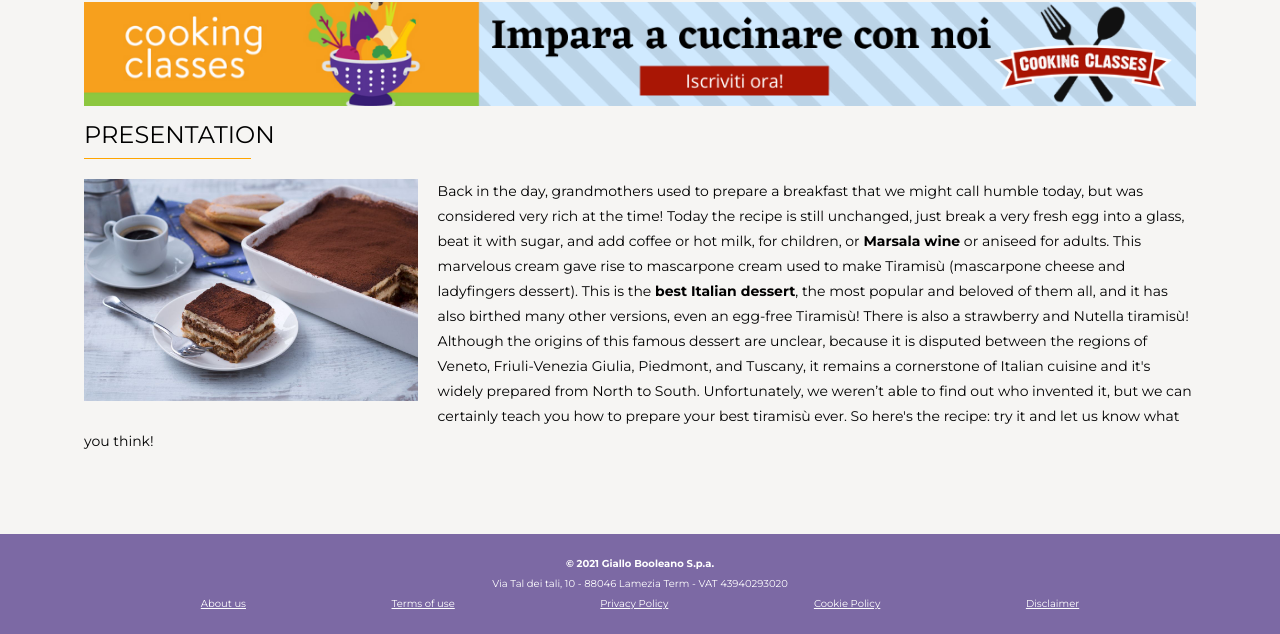
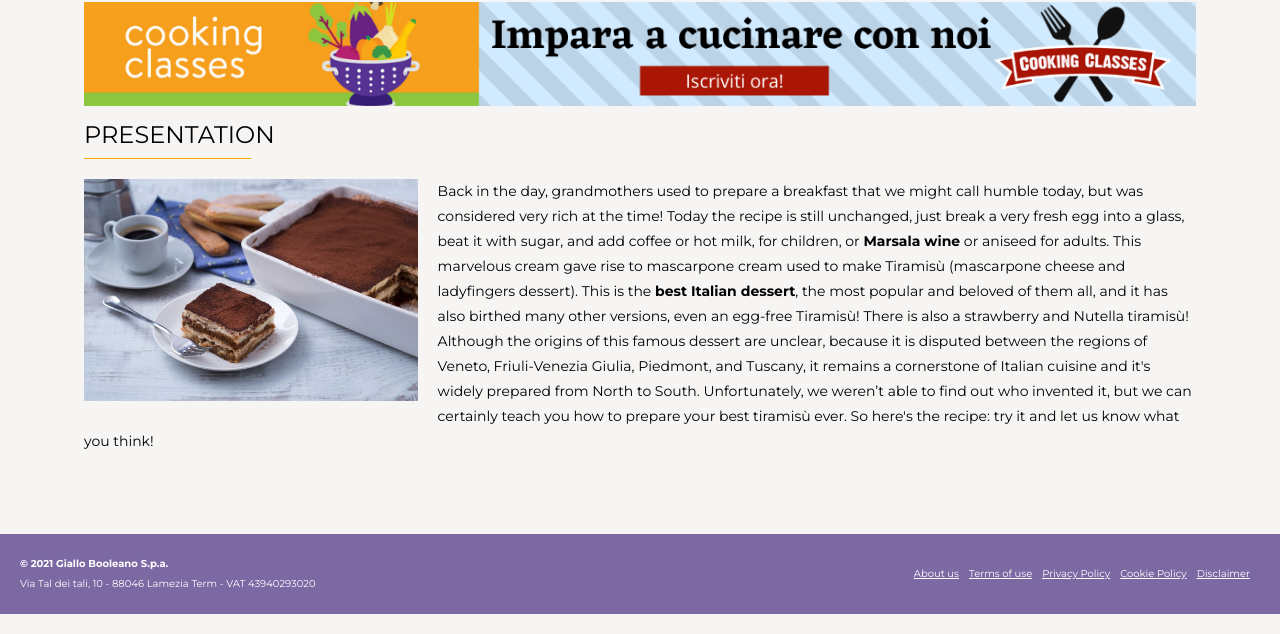
Before and after one commit to EmanuelaCalderone/htmlcss-responsive-layout, a plain HTML site: page index.html in a window 1280 px wide. Shown: the part 685-1319 px from the top of the page. Drawn offline with Linux system fonts and the light colour scheme.

Commit message:
add footer desktop

```diff
--- a/css/style.css
+++ b/css/style.css
@@ -273,4 +273,17 @@ footer{
         margin-left:4px;
         vertical-align:middle;
     }
+
+    .footer-content{
+        display:flex;
+        justify-content:space-between;
+        text-align:left;
+        width:100%;
+        padding-left:20px;
+        padding-right:20px;
+    }
+
+    .footer-navbar li a{
+            margin-right:10px;
+    }
 }
--- a/index.html
+++ b/index.html
@@ -78,8 +78,10 @@
         <footer>
             <!--contenuto footer-->
             <div class="footer-content">
-                <p class="strong">&copy; 2021 Giallo Booleano S.p.a.</p>
-                <p>Via Tal dei tali, 10 - 88046 Lamezia Term - VAT 43940293020</p>
+                <div class="footer_sx">
+                    <p class="strong">&copy; 2021 Giallo Booleano S.p.a.</p>
+                    <p>Via Tal dei tali, 10 - 88046 Lamezia Term - VAT 43940293020</p>
+                </div>
                 <!--navbar footer-->
                 <nav>
                     <ul class="footer-navbar">
```
